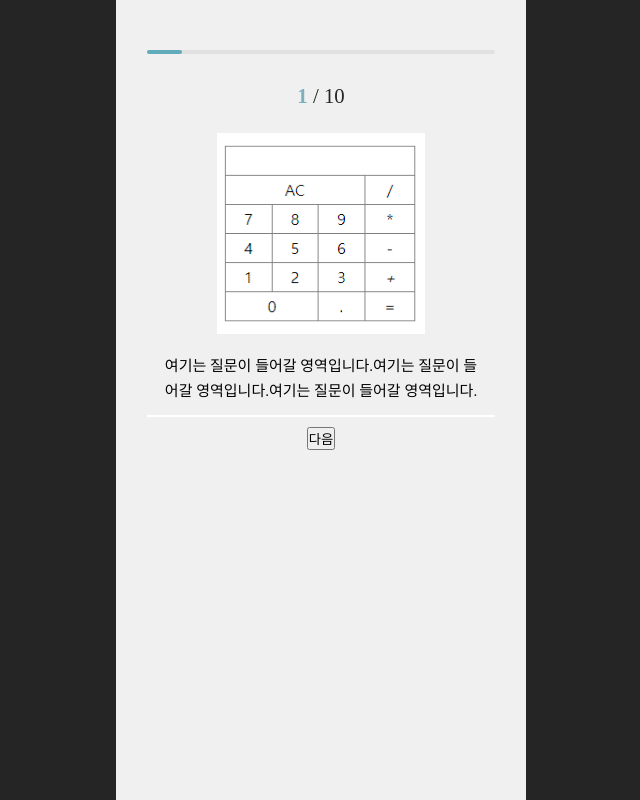
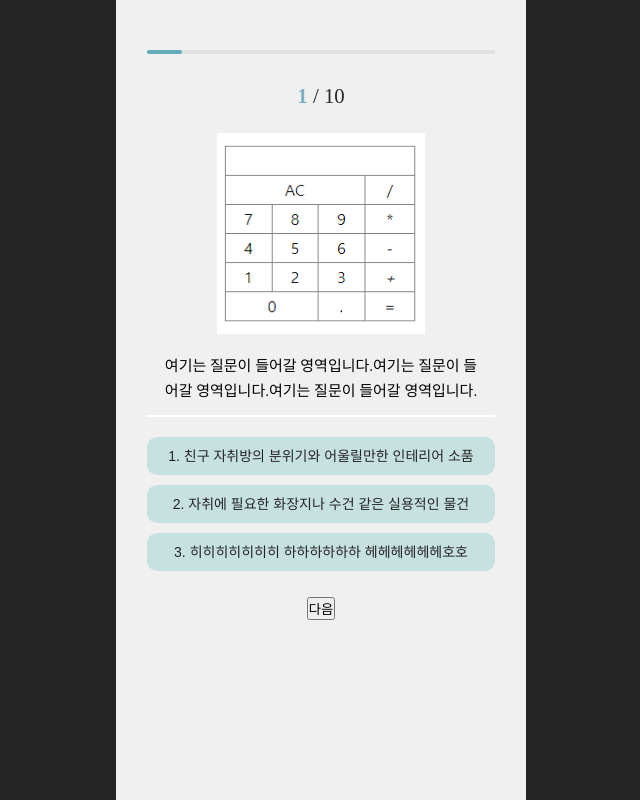
Before and after one commit to Dev-bti/Front_temporary, a React (Vite) app: page /questions in a window 1280 px wide. Shown: the whole page, without its empty margins (319-959 px from the left). Built offline with nearby package versions, Linux system fonts and the light colour scheme.

Commit message:
:art: Import AnswerBtn component
import

```diff
--- a/src/pages/QuestionPage/QuestionPage.jsx
+++ b/src/pages/QuestionPage/QuestionPage.jsx
@@ -5,11 +5,17 @@ import PageStyle from "../../styles/PageStyle";
 import ProgressIndex from "../../components/ProgressIndex";
 import ProgressBar from "../../components/ProgressBar";
 import Question from "../../components/Question";
+import AnswerBtn from "../../components/AnswerBtn";
 
 export default function QuestionPage() {
   const [curQuestion, setCurQuestion] = useState({
     text: "여기는 질문이 들어갈 영역입니다.여기는 질문이 들어갈 영역입니다.여기는 질문이 들어갈 영역입니다.",
     img: "src/assets/question/question_calculator.png",
+    answer: [
+      "1. 친구 자취방의 분위기와 어울릴만한 인테리어 소품",
+      "2. 자취에 필요한 화장지나 수건 같은 실용적인 물건",
+      "3. 히히히히히히히 하하하하하하 헤헤헤헤헤헤호호",
+    ],
   });
   const [curQuestionIndex, setCurQuestionIndex] = useState(1);
   const totalQuestions = 10;
@@ -44,6 +50,7 @@ export default function QuestionPage() {
           text={curQuestion.text}
           img={curQuestion.img ? curQuestion.img : null}
         />
+        <AnswerBtn items={curQuestion.answer} />
         <Link to="/result">
           <button>다음</button>
         </Link>
```
